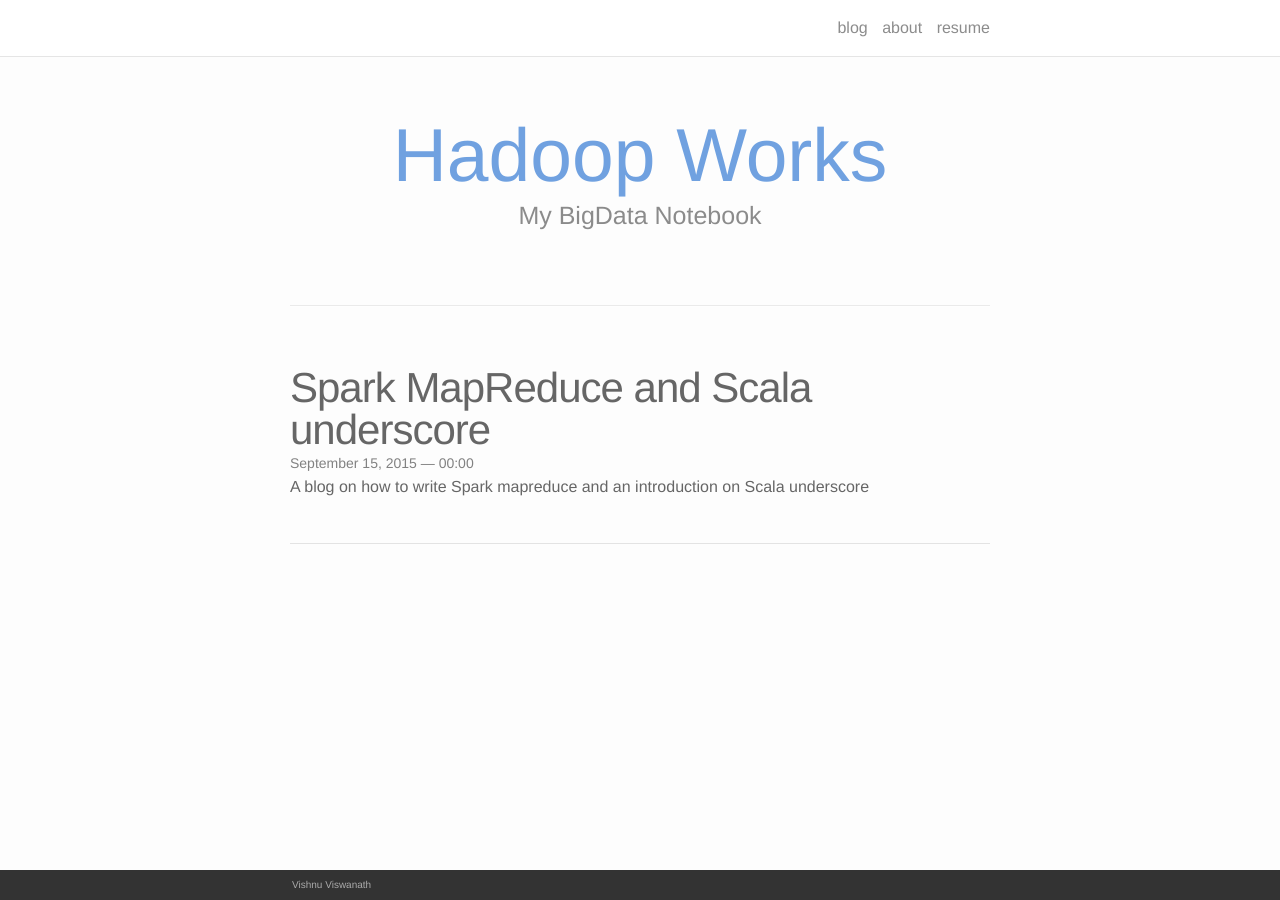
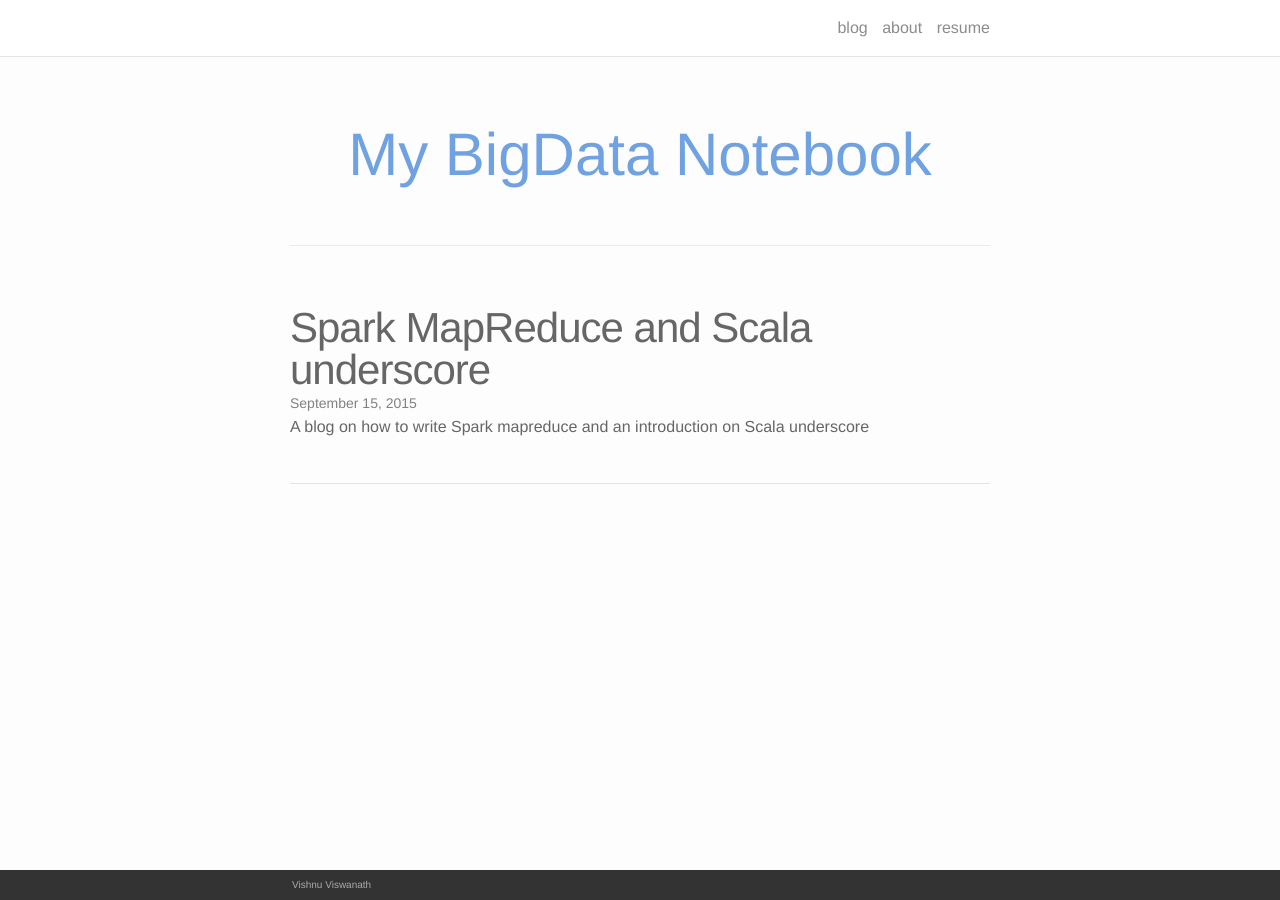
Before and after one commit to soniclavier/bigdata-notebook, a Jekyll site: the page built from index.html, in a window 1280 px wide. Built offline with Jekyll 4.4.1, drawn with Linux system fonts in a browser that asks for light colours; nearby versions of some CDN libraries; the list of posts is cut into pages by our own code.

Commit message:
changed title

```diff
--- a/index.html
+++ b/index.html
@@ -3,8 +3,8 @@ layout: default
 ---
 
 <div class="header-bar">
-  <h1>Hadoop Works</h1>
-  <h2>My BigData Notebook</h2>
+  <h1 style="font-size:60px">My BigData Notebook</h1>
+
   <br/>
   <hr>
   <br/>
@@ -15,7 +15,7 @@ layout: default
     {% for post in paginator.posts %}
       <li>
         <h2><a class="post-title" href="{{ post.url | prepend: site.baseurl }}">{{ post.title }}</a></h2>
-        <p class="post-meta">{{ post.date | date: '%B %-d, %Y — %H:%M' }}</p>
+        <p class="post-meta">{{ post.date | date: '%B %-d, %Y' }}</p>
         <p>{{ post.description }}</p>
         <br/>
         <hr/>
```
